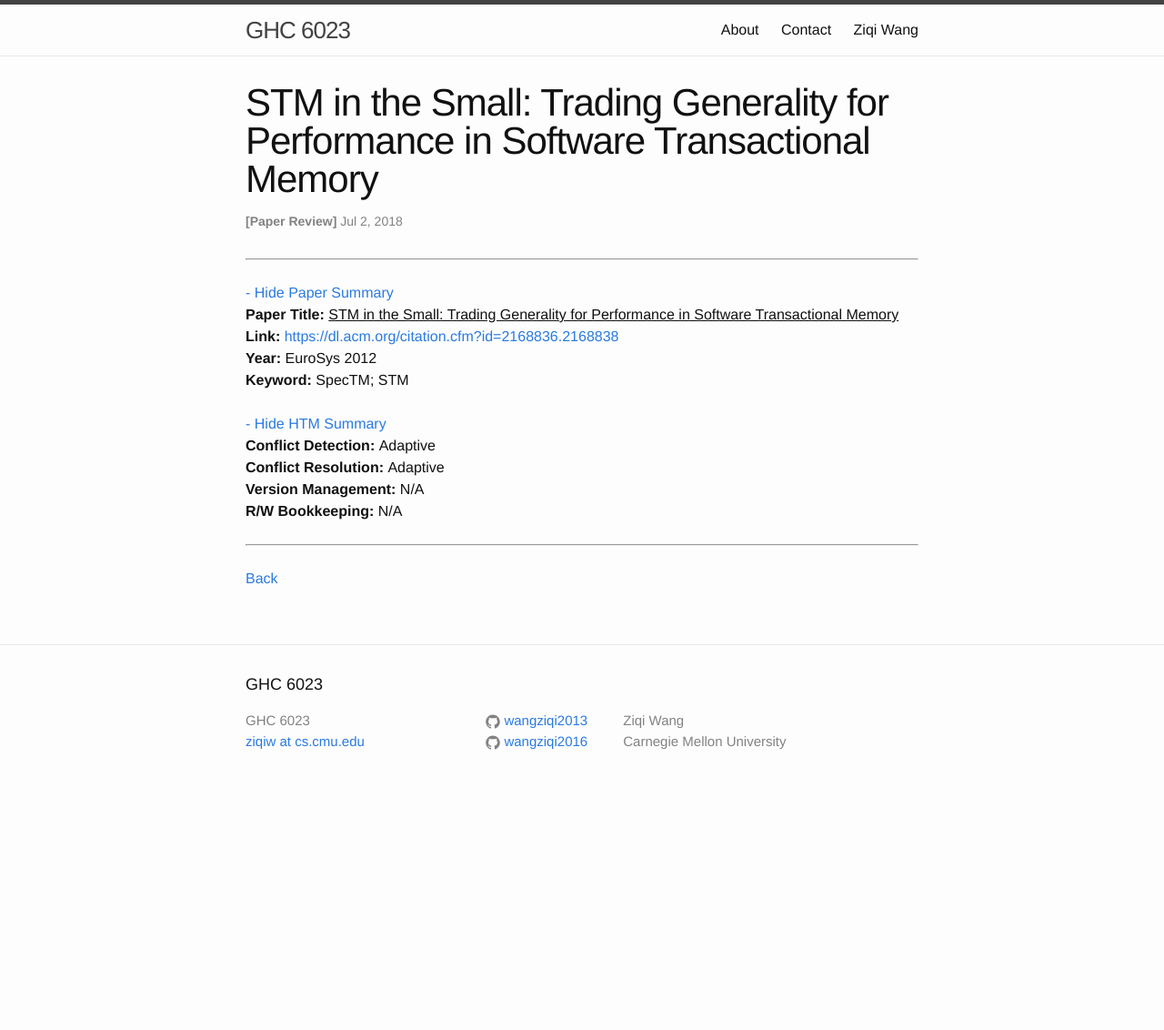
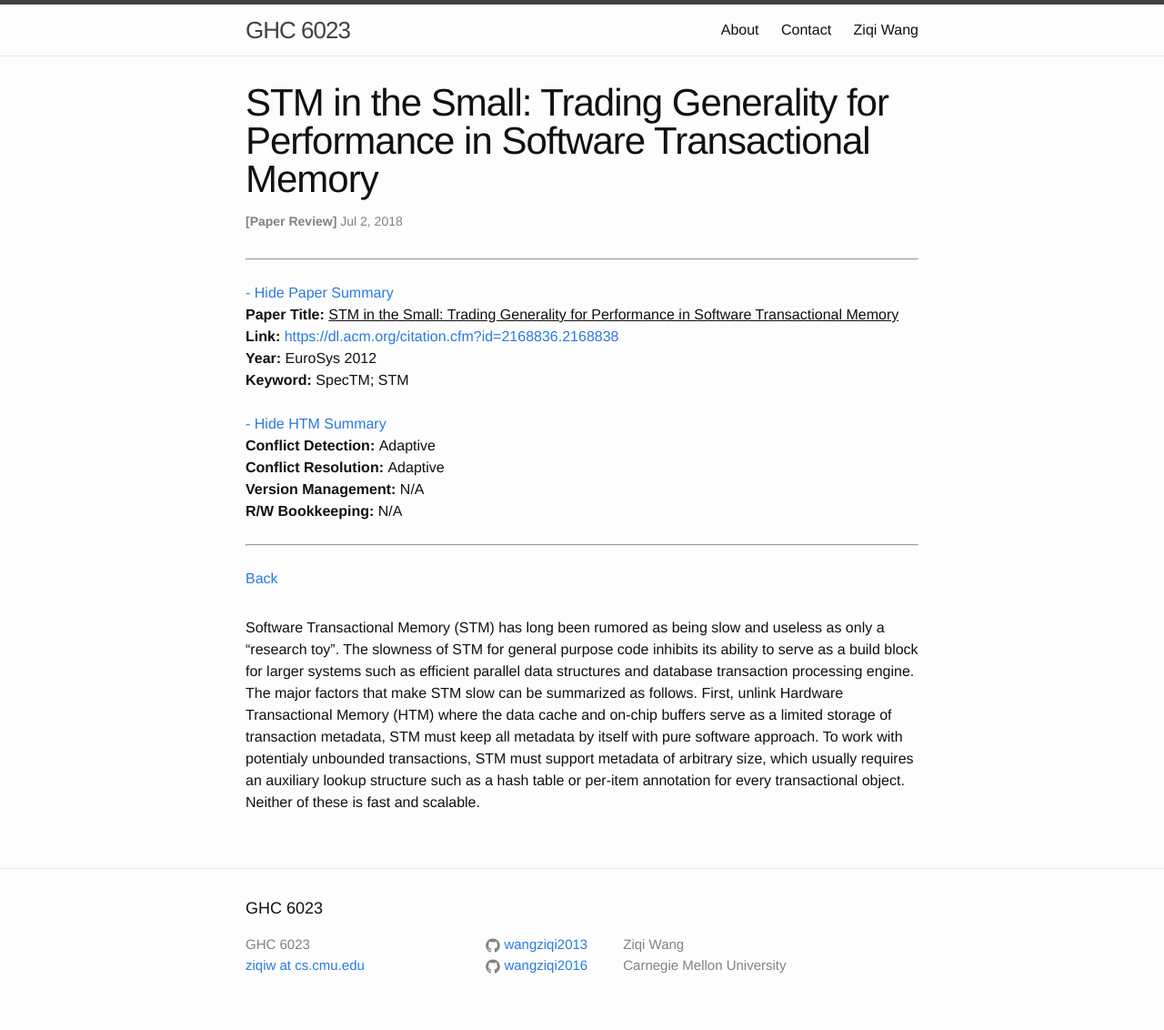
Before and after one commit to wangziqi2013/wangziqi2013.github.io, a Jekyll site: the page built from _posts/2018-07-02-SpecTM.markdown, in a window 1280 px wide. Shown: the whole page at 91% size. Built offline with Jekyll 4.4.1, drawn with Linux system fonts in a browser that asks for light colours; before the commit the page ends 900 px from its top, so only the background shows below that.

Commit message:
Adding reasons that STM is slow

```diff
--- a/_posts/2018-07-02-SpecTM.markdown
+++ b/_posts/2018-07-02-SpecTM.markdown
@@ -12,3 +12,11 @@ htm_cd: Adaptive
 htm_cr: Adaptive
 version_mgmt: N/A
 ---
+
+Software Transactional Memory (STM) has long been rumored as being slow and useless as only a "research toy". The slowness
+of STM for general purpose code inhibits its ability to serve as a build block for larger systems such as efficient parallel
+data structures and database transaction processing engine. The major factors that make STM slow can be summarized as
+follows. First, unlink Hardware Transactional Memory (HTM) where the data cache and on-chip buffers serve as a limited
+storage of transaction metadata, STM must keep all metadata by itself with pure software approach. To work with potentialy
+unbounded transactions, STM must support metadata of arbitrary size, which usually requires an auxiliary lookup structure
+such as a hash table or per-item annotation for every transactional object. Neither of these is fast and scalable.
```
